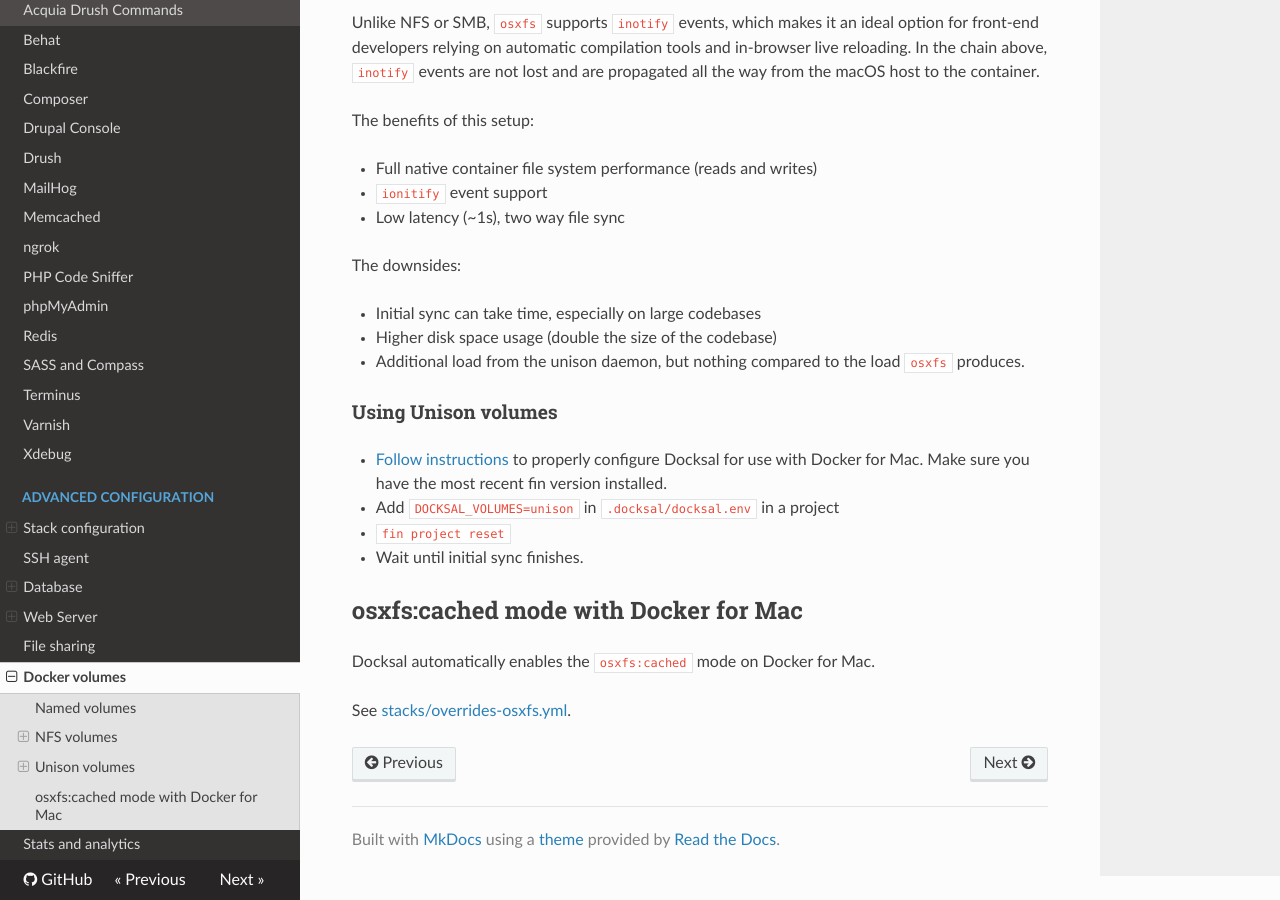
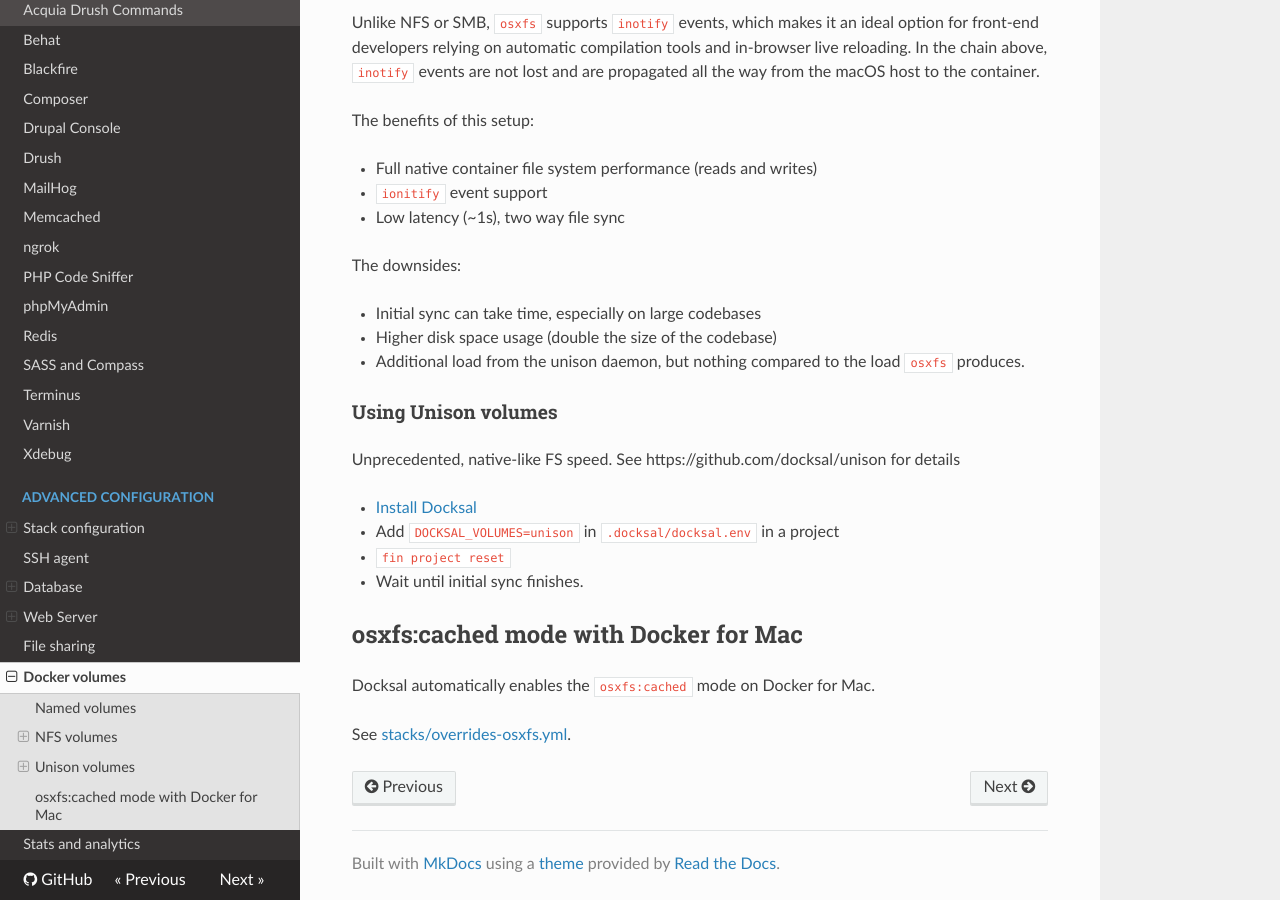
Before and after one commit to docksal/docksal, an MkDocs documentation site: the page built from docs/advanced/volumes.md, in a window 1280 px wide and 900 px high, scrolled down 2897 px. Built offline with MkDocs 1.6.1, drawn with Linux system fonts in a browser that asks for light colours; nearby versions of some CDN libraries; old or Windows-style settings are respelled for this version of MkDocs.

Commit message:
Update volumes.md
[skip ci]

```diff
--- a/docs/advanced/volumes.md
+++ b/docs/advanced/volumes.md
@@ -150,8 +150,9 @@ The downsides:
 
 ### Using Unison volumes
 
-- [Follow instructions](http://docs.docksal.io/en/master/getting-started/env-setup-native/) to properly
-configure Docksal for use with Docker for Mac. Make sure you have the most recent fin version installed.
+Unprecedented, native-like FS speed. See https://github.com/docksal/unison for details
+
+- [Install Docksal](http://docs.docksal.io/en/master/getting-started/setup)
 - Add `DOCKSAL_VOLUMES=unison` in `.docksal/docksal.env` in a project
 - `fin project reset`
 - Wait until initial sync finishes.
```
